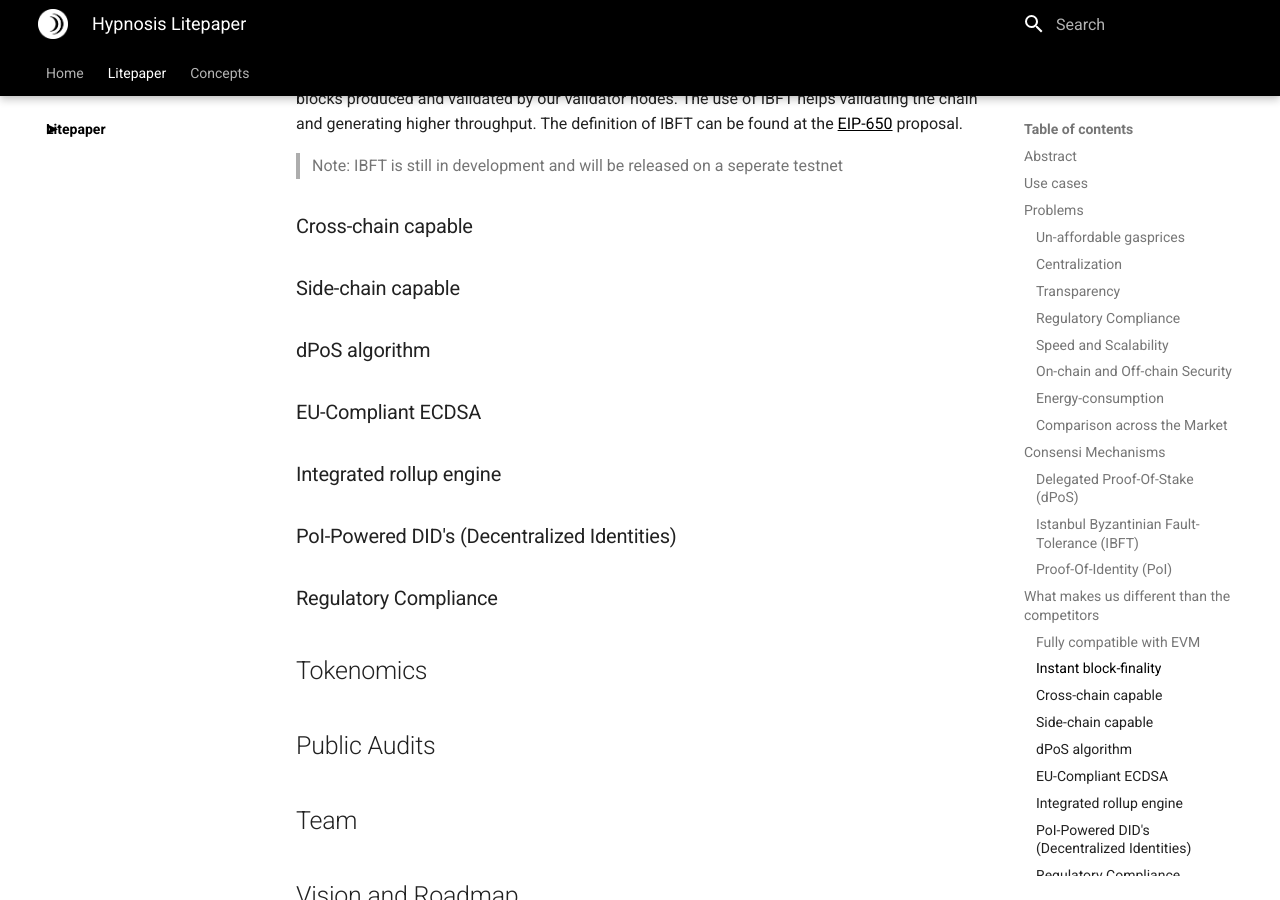
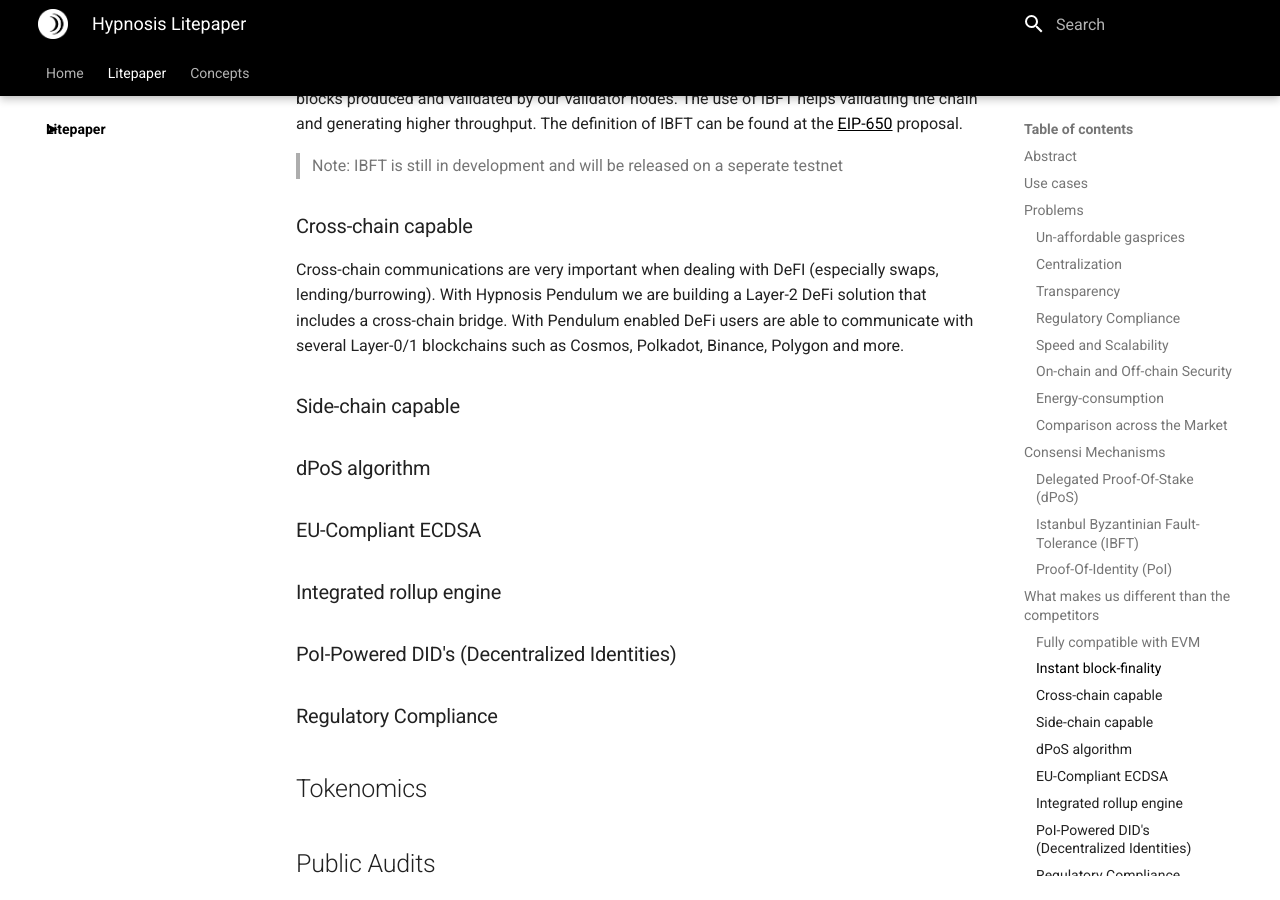
Before and after one commit to hypnosisfoundation/documentation, an MkDocs documentation site: the page built from docs/litepaper/index.md, in a window 1280 px wide and 900 px high, scrolled down 1655 px. Built offline with MkDocs 1.6.1 and Material for MkDocs 9.7.7, drawn with Linux system fonts in a browser that asks for light colours; comment, search, counter and statistics services are not loaded.

Commit message:
Update index.md

```diff
--- a/docs/litepaper/index.md
+++ b/docs/litepaper/index.md
@@ -55,6 +55,8 @@
 
 ### Cross-chain capable
 
+Cross-chain communications are very important when dealing with DeFI (especially swaps, lending/burrowing). With Hypnosis Pendulum we are building a Layer-2 DeFi solution that includes a cross-chain bridge. With Pendulum enabled DeFi users are able to communicate with several Layer-0/1 blockchains such as Cosmos, Polkadot, Binance, Polygon and more.
+
 ### Side-chain capable
 
 ### dPoS algorithm
```
